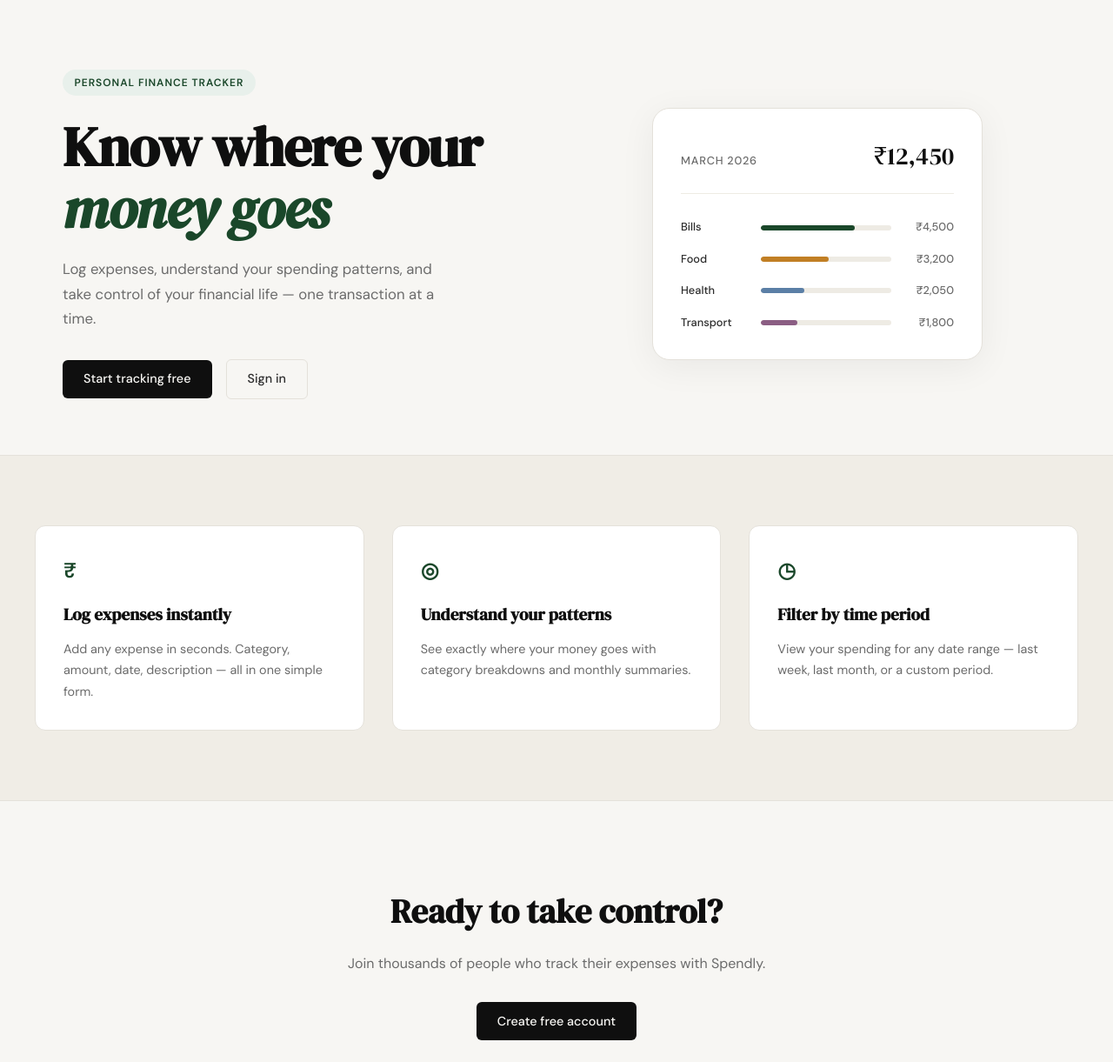
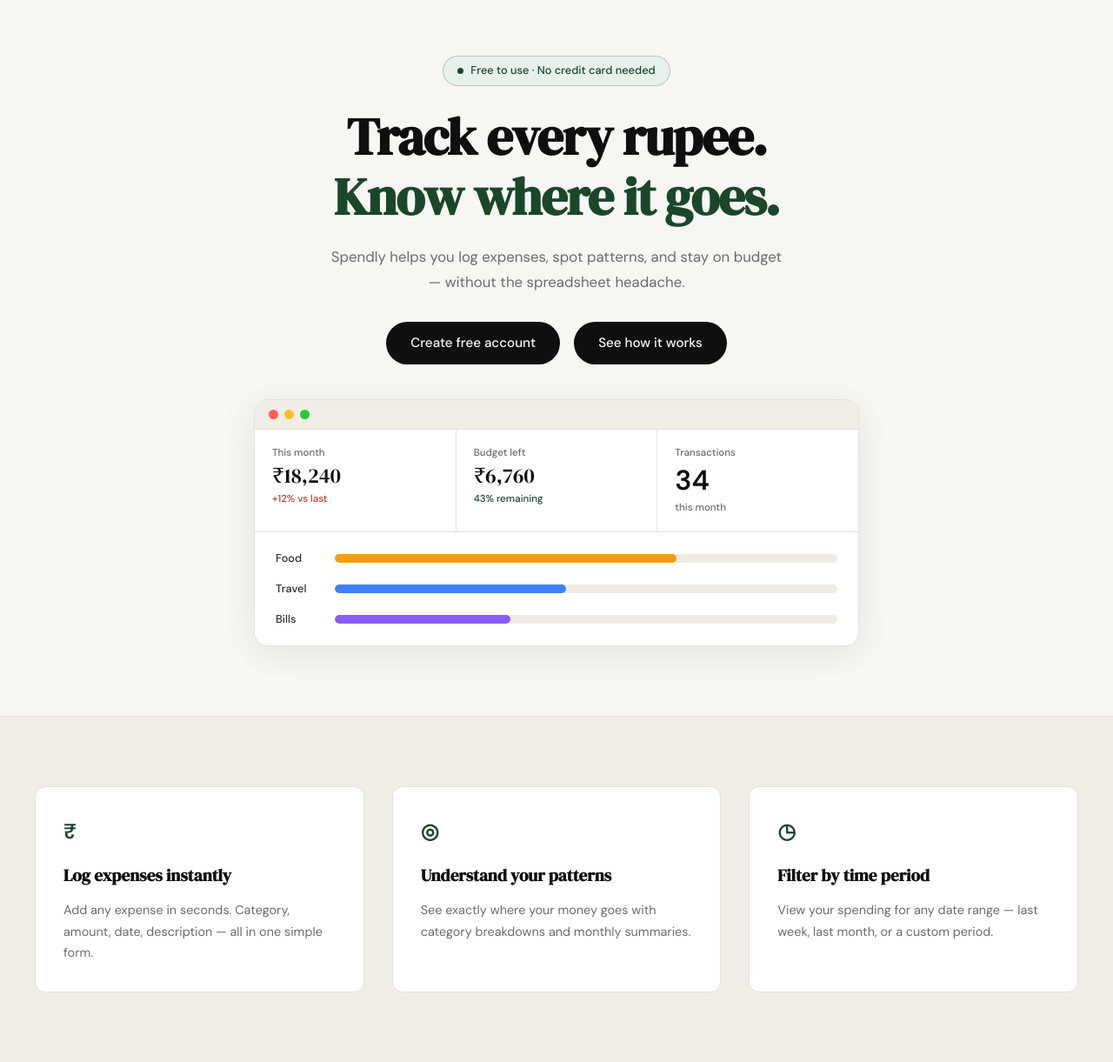
Before and after one commit to Abhinandan1591/Expense_tracker_website, a Flask app: page / in a window 1280 px wide. Shown: the part 61-1282 px from the top of the page at 87% size. Run offline with Flask 3, Linux system fonts and the light colour scheme.

Commit message:
landing: resdesign hero section to match mockup

```diff
--- /dev/null
+++ b/expense-tracker/static/css/landing.css
@@ -0,0 +1,197 @@
+/* ------------------------------------------------------------------ */
+/* Landing page — hero section overrides                               */
+/* ------------------------------------------------------------------ */
+
+/* Single-column centred layout */
+.lp-hero {
+    grid-template-columns: 1fr;
+    max-width: 760px;
+    text-align: center;
+    padding: 4rem 2rem 5rem;
+    gap: 2.5rem;
+}
+
+.lp-hero-text {
+    display: flex;
+    flex-direction: column;
+    align-items: center;
+}
+
+.lp-visual {
+    display: flex !important;   /* override the mobile hide in style.css */
+    justify-content: center;
+    width: 100%;
+}
+
+/* Badge */
+.lp-badge {
+    display: inline-flex;
+    align-items: center;
+    gap: 0.5rem;
+    background: var(--accent-light);
+    color: var(--accent);
+    font-size: 0.8rem;
+    font-weight: 500;
+    letter-spacing: normal;
+    text-transform: none;
+    padding: 0.4rem 1rem;
+    border-radius: 999px;
+    border: 1px solid rgba(26, 71, 42, 0.25);
+    margin-bottom: 1.5rem;
+}
+
+.lp-badge-dot {
+    width: 7px;
+    height: 7px;
+    border-radius: 50%;
+    background: var(--accent);
+    flex-shrink: 0;
+}
+
+/* Title */
+.lp-title {
+    font-size: clamp(2.4rem, 6vw, 3.75rem);
+    line-height: 1.15;
+    margin-bottom: 1.25rem;
+}
+
+.lp-title-accent {
+    color: var(--accent);
+    font-style: normal;
+}
+
+/* Subtitle centering */
+.lp-hero .hero-subtitle {
+    max-width: 520px;
+    text-align: center;
+}
+
+/* Buttons */
+.lp-actions {
+    justify-content: center;
+}
+
+.lp-btn {
+    border-radius: 999px;
+    padding: 0.75rem 1.75rem;
+    font-size: 0.95rem;
+}
+
+/* ------------------------------------------------------------------ */
+/* Mock app window                                                     */
+/* ------------------------------------------------------------------ */
+
+.lp-window {
+    width: 100%;
+    background: var(--paper);
+    border: 1px solid var(--border);
+    border-radius: 16px;
+    overflow: hidden;
+    box-shadow: 0 8px 40px rgba(0, 0, 0, 0.08);
+}
+
+/* Title bar */
+.lp-window-bar {
+    background: var(--paper-warm);
+    padding: 0.7rem 1rem;
+    display: flex;
+    align-items: center;
+    gap: 0.45rem;
+    border-bottom: 1px solid var(--border);
+}
+
+.lp-dot {
+    width: 11px;
+    height: 11px;
+    border-radius: 50%;
+    flex-shrink: 0;
+}
+
+.lp-dot-red    { background: #ff5f57; }
+.lp-dot-yellow { background: #febc2e; }
+.lp-dot-green  { background: #28c840; }
+
+/* Stat cards */
+.lp-stats {
+    display: grid;
+    grid-template-columns: repeat(3, 1fr);
+    gap: 1px;
+    background: var(--border);
+    border-bottom: 1px solid var(--border);
+}
+
+.lp-stat {
+    background: var(--paper-card);
+    padding: 1.1rem 1.25rem;
+    display: flex;
+    flex-direction: column;
+    gap: 0.2rem;
+    text-align: left;
+}
+
+.lp-stat-label {
+    font-size: 0.72rem;
+    font-weight: 500;
+    color: var(--ink-muted);
+}
+
+.lp-stat-value {
+    font-family: var(--font-display);
+    font-size: 1.5rem;
+    color: var(--ink);
+    line-height: 1.2;
+}
+
+.lp-stat-plain {
+    font-family: var(--font-body);
+    font-size: 2rem;
+    font-weight: 600;
+}
+
+.lp-stat-note {
+    font-size: 0.72rem;
+    font-weight: 500;
+    color: var(--ink-muted);
+}
+
+.lp-note-danger  { color: var(--danger); }
+.lp-note-success { color: var(--accent); }
+
+/* Bar chart */
+.lp-chart {
+    background: var(--paper-card);
+    padding: 1.25rem 1.5rem;
+    display: flex;
+    flex-direction: column;
+    gap: 0.9rem;
+}
+
+.lp-bar-row {
+    display: grid;
+    grid-template-columns: 52px 1fr;
+    align-items: center;
+    gap: 1rem;
+}
+
+.lp-bar-label {
+    font-size: 0.8rem;
+    font-weight: 500;
+    color: var(--ink-soft);
+    text-align: left;
+}
+
+.lp-bar-track {
+    height: 10px;
+    background: var(--border-soft);
+    border-radius: 999px;
+    overflow: hidden;
+}
+
+.lp-bar {
+    height: 100%;
+    border-radius: 999px;
+}
+
+.lp-bar-orange { background: #f59e0b; }
+.lp-bar-blue   { background: #3b82f6; }
+.lp-bar-purple { background: #8b5cf6; }
--- a/expense-tracker/templates/landing.html
+++ b/expense-tracker/templates/landing.html
@@ -2,59 +2,73 @@
 
 {% block title %}Spendly — Track Every Rupee{% endblock %}
 
+{% block head %}
+<link rel="stylesheet" href="{{ url_for('static', filename='css/landing.css') }}">
+{% endblock %}
+
 {% block content %}
 
-<section class="hero">
-    <div class="hero-inner">
-        <div class="hero-badge">Personal Finance Tracker</div>
-        <h1 class="hero-title">
-            Know where your<br>
-            <em>money goes</em>
+<section class="hero lp-hero">
+    <div class="hero-inner lp-hero-text">
+        <div class="hero-badge lp-badge">
+            <span class="lp-badge-dot"></span>
+            Free to use &middot; No credit card needed
+        </div>
+        <h1 class="hero-title lp-title">
+            Track every rupee.<br>
+            <span class="lp-title-accent">Know where it goes.</span>
         </h1>
         <p class="hero-subtitle">
-            Log expenses, understand your spending patterns,
-            and take control of your financial life —
-            one transaction at a time.
+            Spendly helps you log expenses, spot patterns, and stay
+            on budget — without the spreadsheet headache.
         </p>
-        <div class="hero-actions">
-            <a href="{{ url_for('register') }}" class="btn-primary">Start tracking free</a>
-            <a href="{{ url_for('login') }}" class="btn-ghost">Sign in</a>
+        <div class="hero-actions lp-actions">
+            <a href="{{ url_for('register') }}" class="btn-primary lp-btn">Create free account</a>
+            <a href="#features" class="btn-primary lp-btn">See how it works</a>
         </div>
     </div>
-    <div class="hero-visual">
-        <div class="mock-card">
-            <div class="mock-card-header">
-                <span class="mock-label">March 2026</span>
-                <span class="mock-total">₹12,450</span>
+    <div class="hero-visual lp-visual">
+        <div class="lp-window">
+            <div class="lp-window-bar">
+                <span class="lp-dot lp-dot-red"></span>
+                <span class="lp-dot lp-dot-yellow"></span>
+                <span class="lp-dot lp-dot-green"></span>
             </div>
-            <div class="mock-bars">
-                <div class="mock-bar-row">
-                    <span class="mock-cat">Bills</span>
-                    <div class="mock-bar-track">
-                        <div class="mock-bar" style="width: 72%"></div>
+            <div class="lp-stats">
+                <div class="lp-stat">
+                    <span class="lp-stat-label">This month</span>
+                    <span class="lp-stat-value">₹18,240</span>
+                    <span class="lp-stat-note lp-note-danger">+12% vs last</span>
+                </div>
+                <div class="lp-stat">
+                    <span class="lp-stat-label">Budget left</span>
+                    <span class="lp-stat-value">₹6,760</span>
+                    <span class="lp-stat-note lp-note-success">43% remaining</span>
+                </div>
+                <div class="lp-stat">
+                    <span class="lp-stat-label">Transactions</span>
+                    <span class="lp-stat-value lp-stat-plain">34</span>
+                    <span class="lp-stat-note">this month</span>
+                </div>
+            </div>
+            <div class="lp-chart">
+                <div class="lp-bar-row">
+                    <span class="lp-bar-label">Food</span>
+                    <div class="lp-bar-track">
+                        <div class="lp-bar lp-bar-orange" style="width: 68%"></div>
                     </div>
-                    <span class="mock-amt">₹4,500</span>
                 </div>
-                <div class="mock-bar-row">
-                    <span class="mock-cat">Food</span>
-                    <div class="mock-bar-track">
-                        <div class="mock-bar mock-bar-2" style="width: 52%"></div>
+                <div class="lp-bar-row">
+                    <span class="lp-bar-label">Travel</span>
+                    <div class="lp-bar-track">
+                        <div class="lp-bar lp-bar-blue" style="width: 46%"></div>
                     </div>
-                    <span class="mock-amt">₹3,200</span>
                 </div>
-                <div class="mock-bar-row">
-                    <span class="mock-cat">Health</span>
-                    <div class="mock-bar-track">
-                        <div class="mock-bar mock-bar-3" style="width: 33%"></div>
+                <div class="lp-bar-row">
+                    <span class="lp-bar-label">Bills</span>
+                    <div class="lp-bar-track">
+                        <div class="lp-bar lp-bar-purple" style="width: 35%"></div>
                     </div>
-                    <span class="mock-amt">₹2,050</span>
-                </div>
-                <div class="mock-bar-row">
-                    <span class="mock-cat">Transport</span>
-                    <div class="mock-bar-track">
-                        <div class="mock-bar mock-bar-4" style="width: 28%"></div>
-                    </div>
-                    <span class="mock-amt">₹1,800</span>
                 </div>
             </div>
         </div>
```
